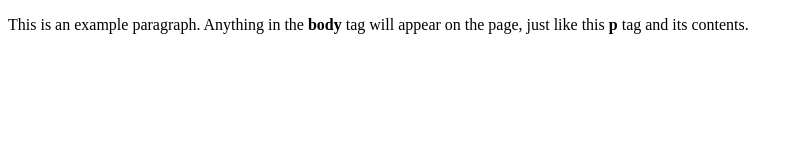
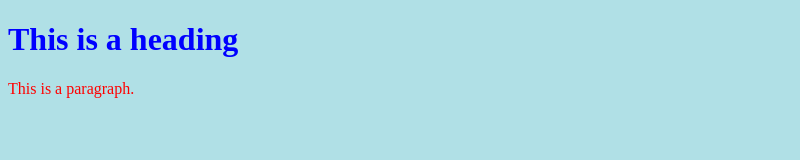
Before and after one commit to TalhaIqbal7/module2, a plain HTML site: page folder/index.html in a window 1280 px wide. Shown: the whole page, without its empty margins (0-800 px from the left). Drawn offline with Linux system fonts and the light colour scheme.

Commit message:
Update index.html

```diff
--- a/folder/index.html
+++ b/folder/index.html
@@ -1,9 +1,12 @@
 <!DOCTYPE html>
 <html>
-  <head>
-    <title>This is the title of the webpage!</title>
-  </head>
-  <body>
-    <p>This is an example paragraph. Anything in the <strong>body</strong> tag will appear on the page, just like this <strong>p</strong> tag and its contents.</p>
-  </body>
+<head>
+  <link rel="stylesheet" href="styles.css">
+</head>
+<body>
+
+<h1>This is a heading</h1>
+<p>This is a paragraph.</p>
+
+</body>
 </html>
```
